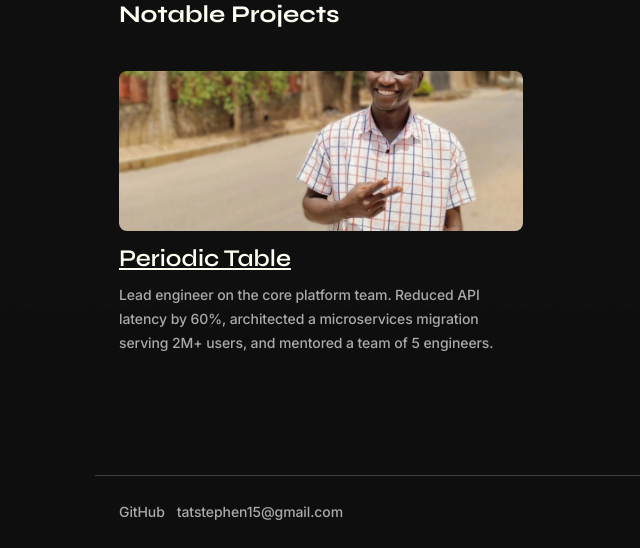
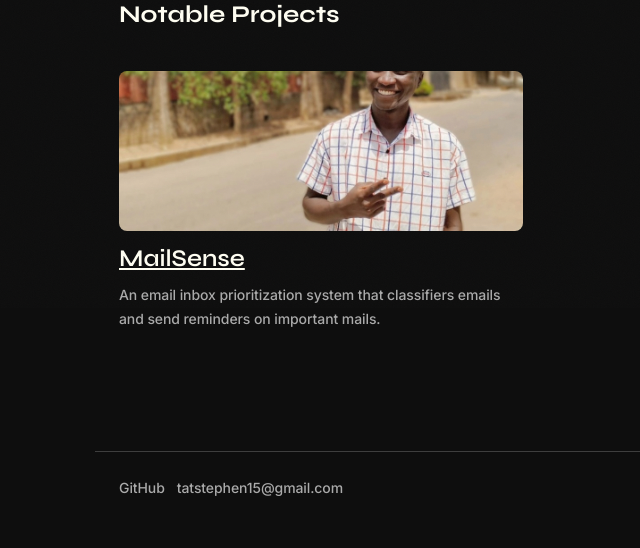
Before and after one commit to tatstephenweb/tat, a Flask app: page /works in a window 1280 px wide. Shown: the part 492-1040 px from the top of the page, without its empty margins (97-737 px from the left). After the commit the page ends 988 px from the top, so only its background shows below. Run offline with Flask 3, Linux system fonts and the light colour scheme; some libraries are stand-ins or nearby versions.

Commit message:
Update project name and description in works.html

```diff
--- a/templates/works.html
+++ b/templates/works.html
@@ -66,9 +66,9 @@
               </div>
             </a>
             <div class="mt-3 flex flex-col sm:flex-row sm:items-center justify-between gap-1 mb-1">
-              <a href="#" class="font-display font-600 text-xl md:text-2xl underline">Periodic Table</a>
+              <a href="#" class="font-display font-600 text-xl md:text-2xl underline">MailSense</a>
             </div>
-            <p class="text-muted mt-2 text-x1 leading-relaxed">Lead engineer on the core platform team. Reduced API latency by 60%, architected a microservices migration serving 2M+ users, and mentored a team of 5 engineers.</p>
+            <p class="text-muted mt-2 text-x1 leading-relaxed">An email inbox prioritization system that classifiers emails and send reminders on important mails.</p>
           </div>
         </div>
 
```
